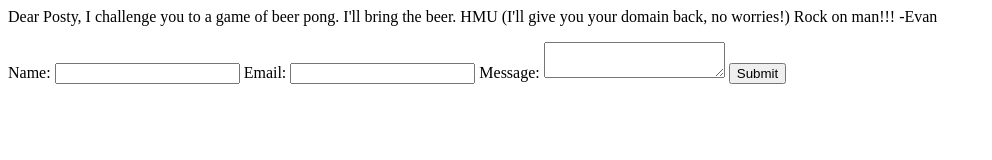
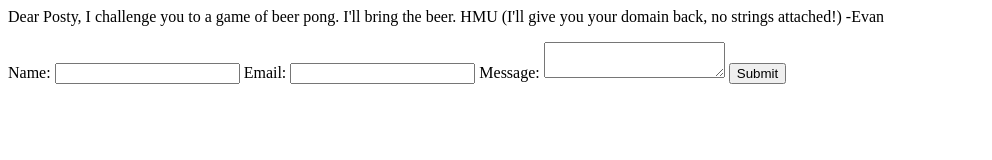
Before and after one commit to evanhessler/pf-22, a plain HTML site: page index.html in a window 1280 px wide. Shown: the whole page, without its empty margins (0-992 px from the left). Drawn offline with Linux system fonts and the light colour scheme.

Commit message:
change message

```diff
--- a/index.html
+++ b/index.html
@@ -8,9 +8,7 @@
 		<p>
 			Dear Posty,
 
-			I challenge you to a game of beer pong. I'll bring the beer. HMU (I'll give you your domain back, no worries!)
-
-			Rock on man!!!
+			I challenge you to a game of beer pong. I'll bring the beer. HMU (I'll give you your domain back, no strings attached!)
 
 			-Evan
 		</p>
```
